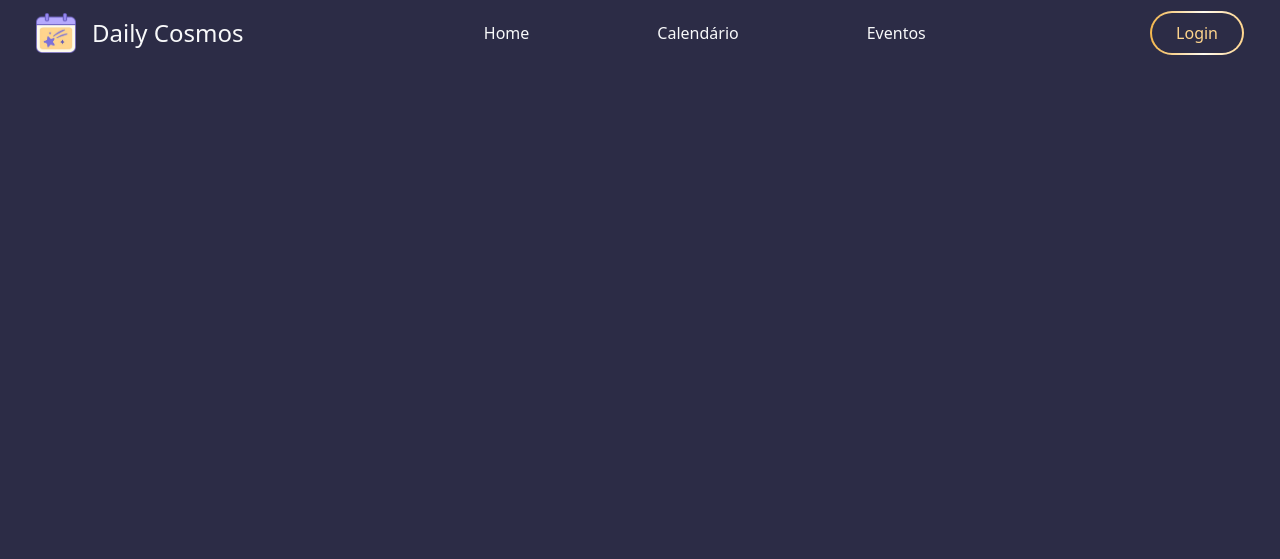
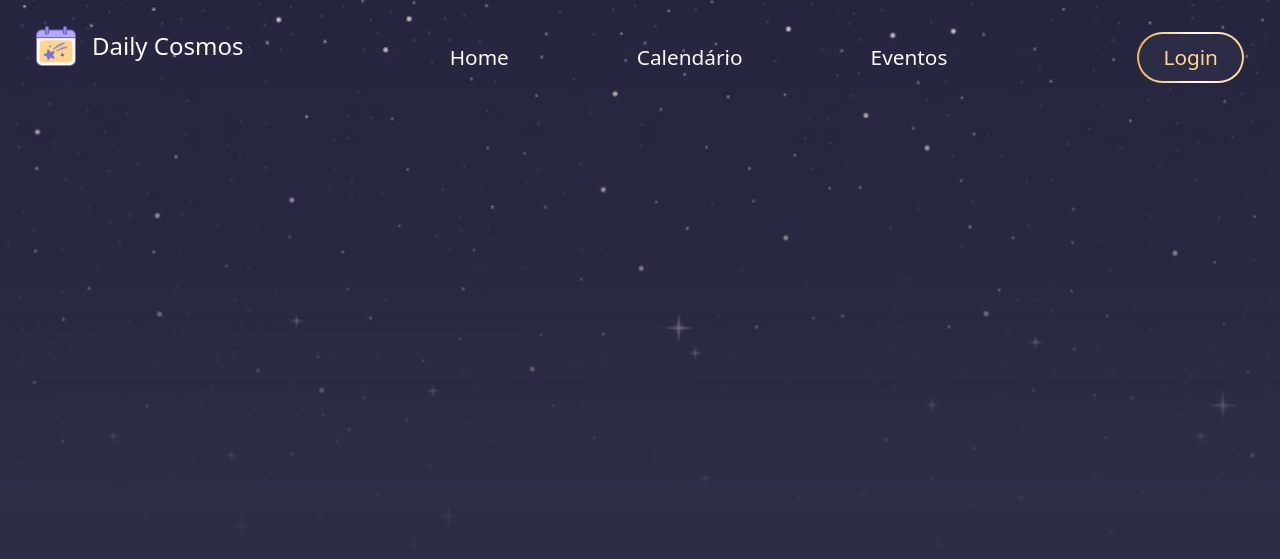
Before and after one commit to mellygomes/planetarium-calendar, a Flask app: page / in a window 1280 px wide. Shown: the top 559 px of the page. Run offline with Flask 3, Linux system fonts and the light colour scheme.

Commit message:
add homepage initial style adjustments

```diff
--- a/app/static/style/homepage.css
+++ b/app/static/style/homepage.css
@@ -7,6 +7,10 @@
 .navbar-nav {
     display: flex;
     gap: 7rem;
+}
+
+.nav-links {
+    font-size: 1.3rem;
 }
 
 .gradient-wrapper {
@@ -21,5 +25,6 @@
         padding: .5rem 1.5rem;
         color: #FFD58C;
         text-decoration: none;
+        font-size: 1.3rem;
     }
 }
--- a/app/static/style/style-all.css
+++ b/app/static/style/style-all.css
@@ -9,3 +9,29 @@ body {
     width: 4rem;
     height: 4rem;
 }
+
+.background-stars-gif {
+    background-image: url('/static/images/gifer-ezgif.com-crop.gif');
+    background-size: cover;
+    background-position: center;
+    background-repeat: no-repeat;
+    position: fixed;
+    top: 0;
+    left: 0;
+    width: 100%;
+    height: 70%;
+    z-index: -1; /* fica atrás do conteúdo */
+    opacity: 0.8;
+}
+
+.background-gradient-overlay {
+    position: fixed;
+    top: 0;
+    left: 0;
+    width: 100%;
+    height: 70%;
+    z-index: -1; /* fica acima do GIF, mas atrás do conteúdo */
+    /* background: linear-gradient(to bottom, rgba(44, 44, 70, 0.2), rgba(44, 44, 70, 0.5), rgba(44, 44, 70, 1.0)); */
+    background: linear-gradient(to bottom, rgba(44, 44, 70, 0) 0%, rgba(44, 44, 70, 1.0) 100%);
+    pointer-events: none; /* evita que interfira com cliques */
+}
--- a/app/templates/homepage.html
+++ b/app/templates/homepage.html
@@ -3,7 +3,7 @@
 <head>
     <meta charset="UTF-8">
     <meta name="viewport" content="width=device-width, initial-scale=1.0">
-    <link rel="icon" href="{{ url_for('static', filename='icons/favicon.ico') }}" type="image/x-icon">
+    <link rel="icon" href="{{ url_for('static', filename='icons/daily-cosmos-logo2.png') }}" type="image/x-icon">
     <title>Daily Cosmos</title>
 
     <!-- <script src="{{ url_for('static', filename='js/homepage.js') }}"></script> -->
@@ -15,6 +15,9 @@
 </head>
 <body>
 
+    <div class="background-stars-gif"></div>
+    <div class="background-gradient-overlay"></div>
+
     <nav class="navbar navbar-expand-lg navbar-light px-4">
         <div class="container-fluid">
             <a class="navbar-brand d-flex text-light" href="#">
@@ -23,19 +26,19 @@
             </a>
 
             <div class="collapse navbar-collapse justify-content-between">
-                <ul class="navbar-nav mx-auto mb-2 mb-lg-0">
-                    <li class="nav-item">
-                        <a href="#" class="nav-link text-light">Home</a>
+                <ul class="navbar-nav mx-auto mb-2 mb-lg-0" style="margin-top: 1.5rem;">
+                    <li class="nav-item nav-links">
+                        <a href="/" class="nav-link text-light">Home</a>
                     </li>
-                    <li class="nav-item">
+                    <li class="nav-item nav-links">
                         <a href="#" class="nav-link text-light">Calendário</a>
                     </li>
-                    <li class="nav-item">
+                    <li class="nav-item nav-links">
                         <a href="#" class="nav-link text-light">Eventos</a>
                     </li>
                 </ul>
 
-                <div class="gradient-wrapper d-flex">
+                <div class="gradient-wrapper d-flex" style="margin-top: 1.5rem;">
                     {% if current_user.is_authenticated %}
                         <a href="/logout" id="logout-btn">Logout</a>
                     {% else %}
```
Also changed, not shown: app/static/style/style-login.css (+0 -27 lines).
